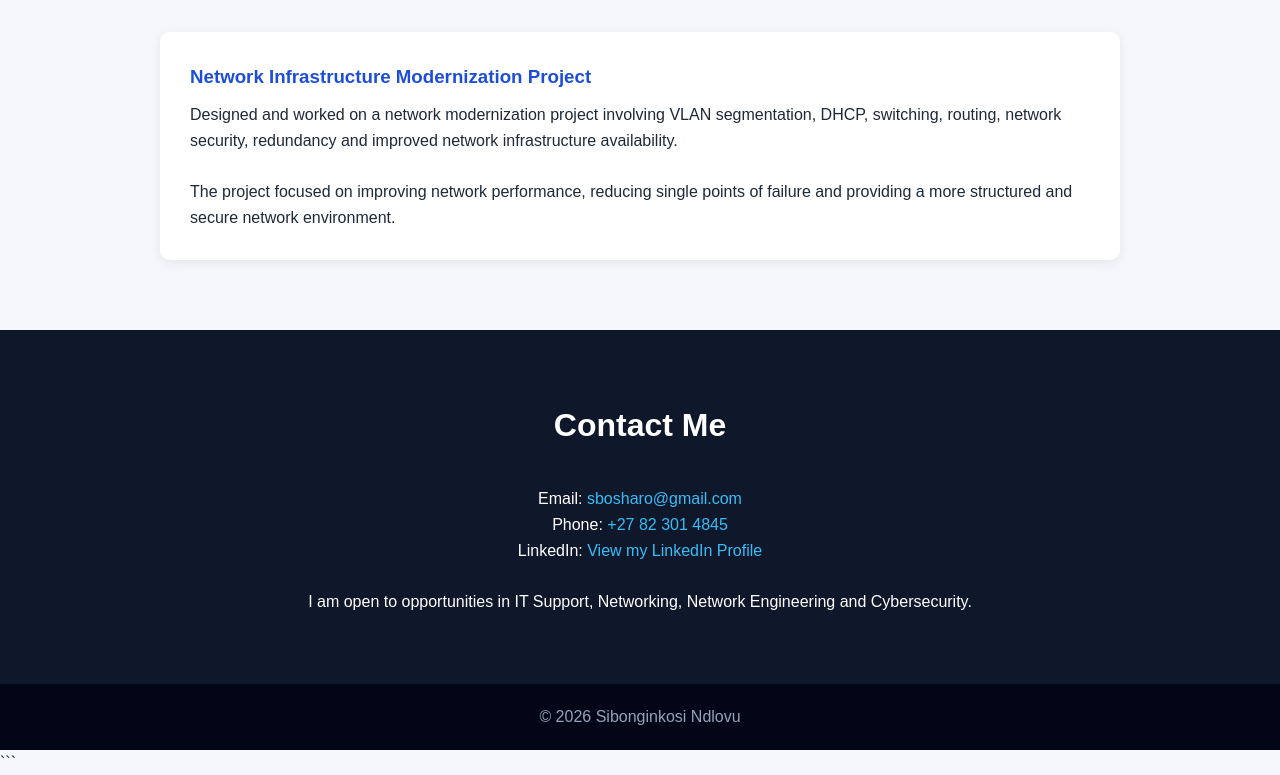
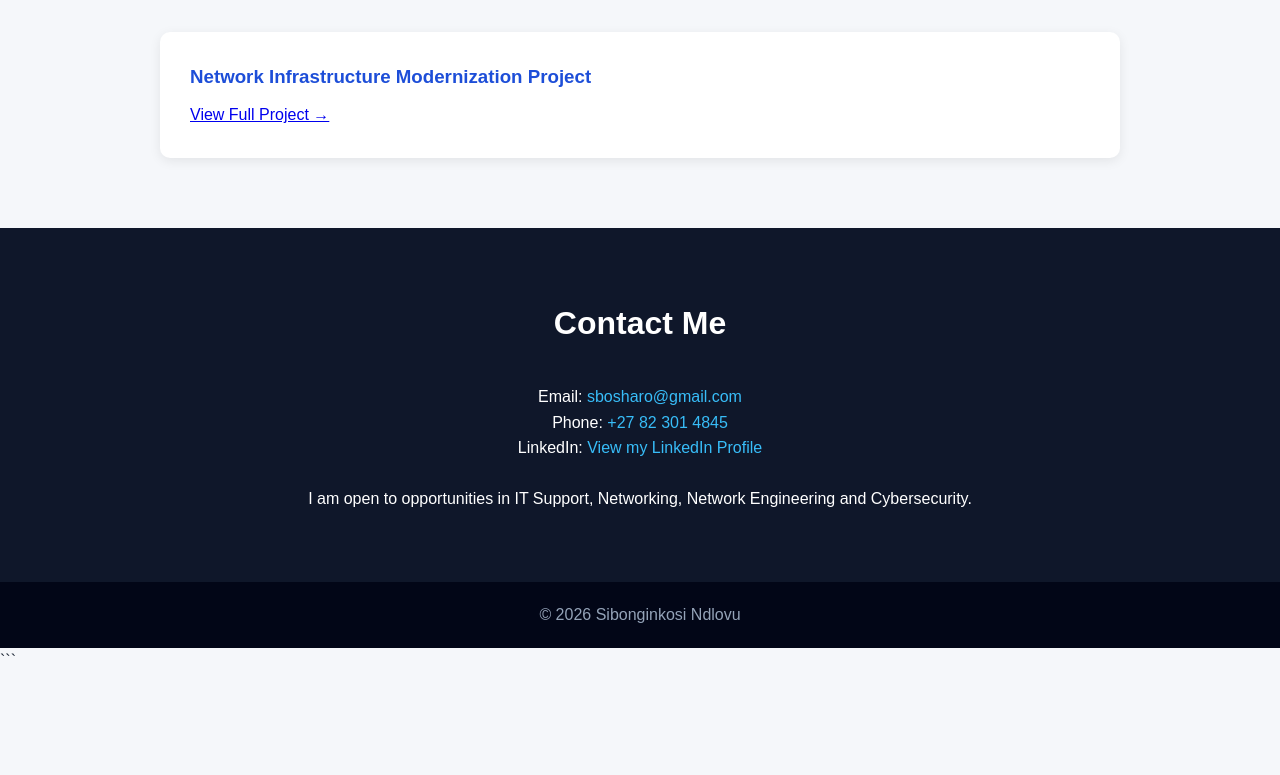
Before and after one commit to Sibonginkosi-Ndlovu/Sibonginkosi-Ndlovu, a plain HTML site: page index.html in a window 1280 px wide. Shown: the part 3498-4273 px from the top of the page. After the commit the page ends 4171 px from the top, so only its background shows below. Drawn offline with Linux system fonts and the light colour scheme.

Commit message:
Update index.html

```diff
--- a/index.html
+++ b/index.html
@@ -454,7 +454,14 @@
         <h3>Network Infrastructure Modernization Project</h3>
 
         <p>
-            Designed and worked on a network modernization project
+
+
+            <a href="https://drive.google.com/drive/folders/1CvwjfAYnQOg8BCvIlzlPxiryBlStDYnK?usp=sharing"
+   target="_blank"
+   rel="noopener noreferrer">
+    View Full Project →
+        </a>
+           <!-- Designed and worked on a network modernization project
             involving VLAN segmentation, DHCP, switching, routing,
             network security, redundancy and improved network
             infrastructure availability.
@@ -466,6 +473,8 @@
             The project focused on improving network performance,
             reducing single points of failure and providing a more
             structured and secure network environment.
+            --!>
+
         </p>
 
     </div>
```
